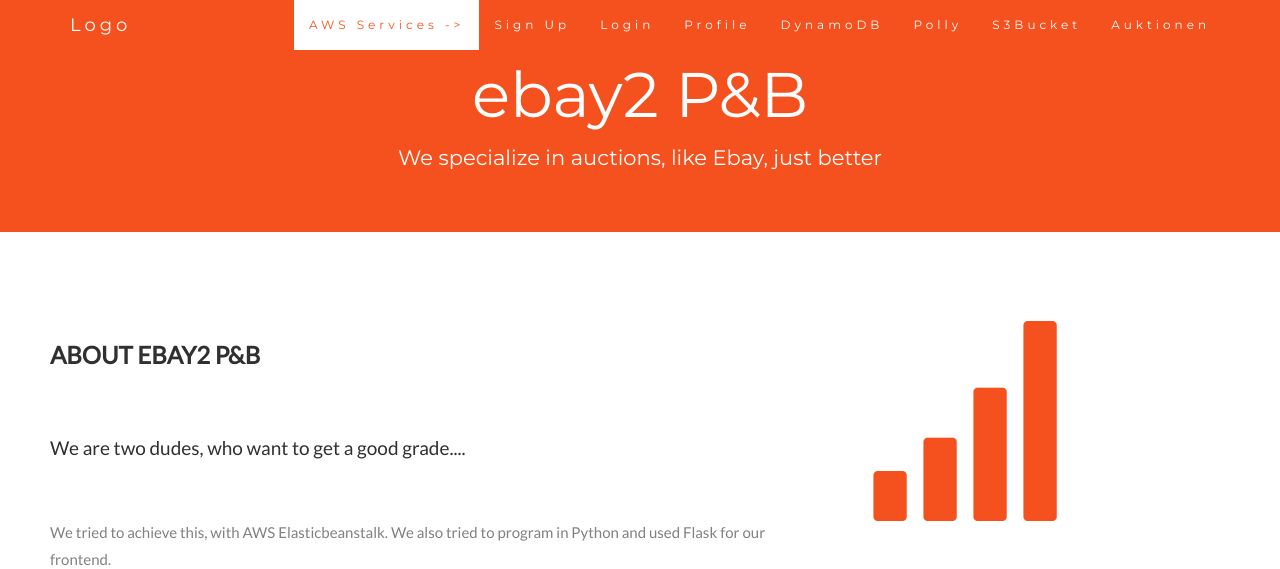
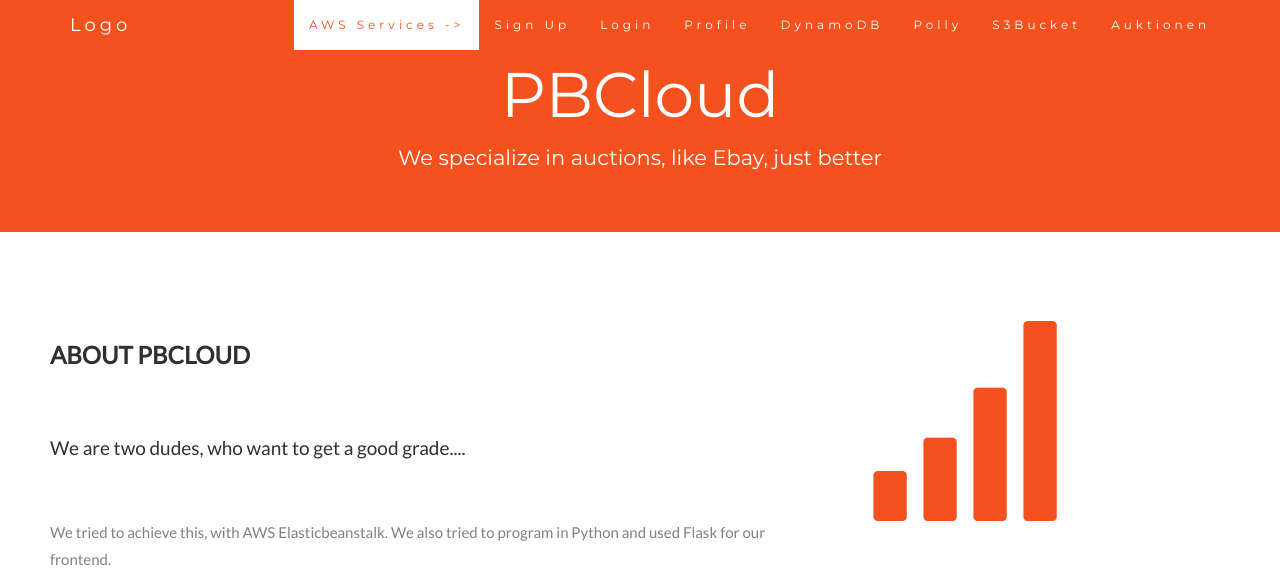
Before and after one commit to bayernfan93/beanstalkEbay2, a Python web app: template templates/home.html in a window 1280 px wide. Shown: the top 569 px of the page. Run offline with Jinja, Linux system fonts and the light colour scheme; the template is opened without the code that fills it, so the values that code supplies are empty; some libraries are stand-ins or nearby versions.

Commit message:
last commit

```diff
--- a/templates/home.html
+++ b/templates/home.html
@@ -294,7 +294,7 @@
 </nav>
 
 <div class="jumbotron text-center">
-    <h1>ebay2 P&B</h1>
+    <h1>PBCloud</h1>
     <p>We specialize in auctions, like Ebay, just better</p>
 </div>
 
@@ -302,7 +302,7 @@
 <div id="about" class="container-fluid">
     <div class="row">
         <div class="col-sm-8">
-            <h2>About ebay2 P&B</h2><br>
+            <h2>About PBCloud</h2><br>
             <h4>We are two dudes, who want to get a good grade....</h4><br>
             <p class="">
                 We tried to achieve this, with AWS Elasticbeanstalk.
```
Also changed, not shown: additionalFiles/human-machine2.png (added).
